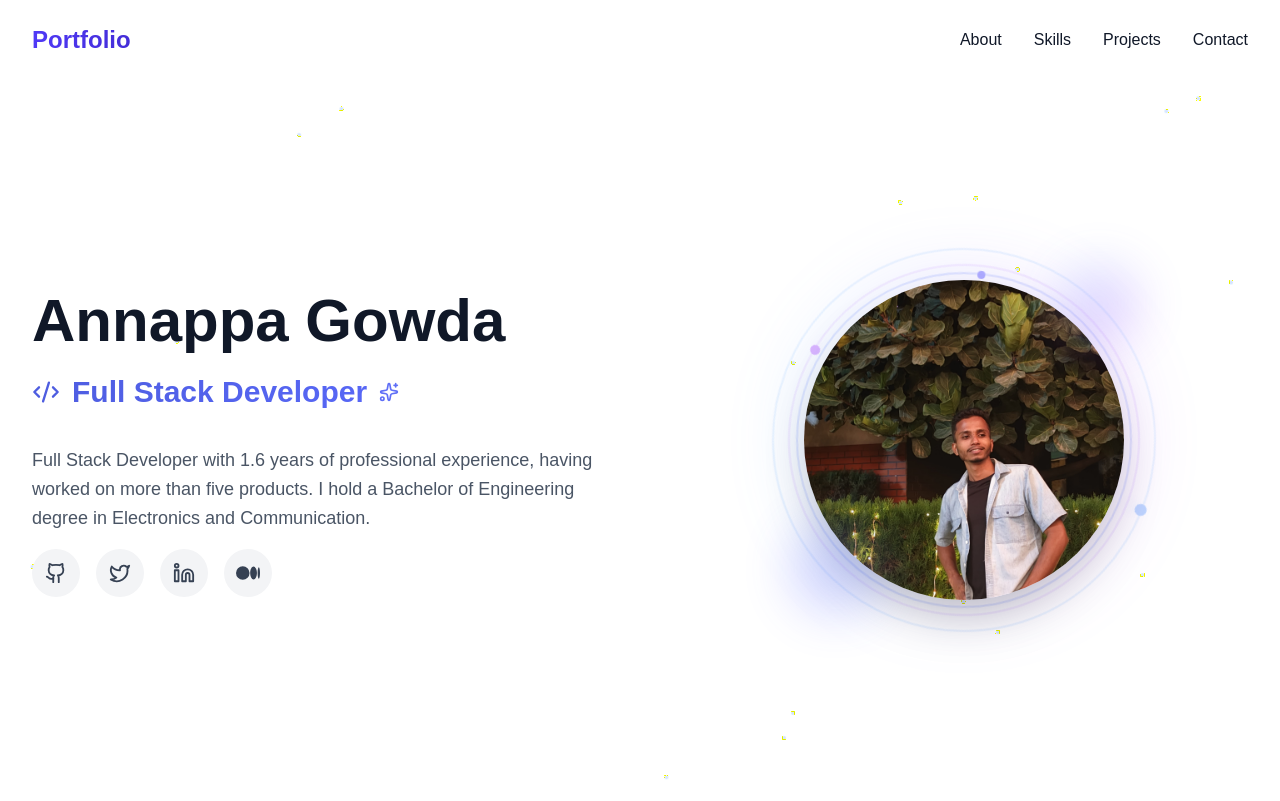
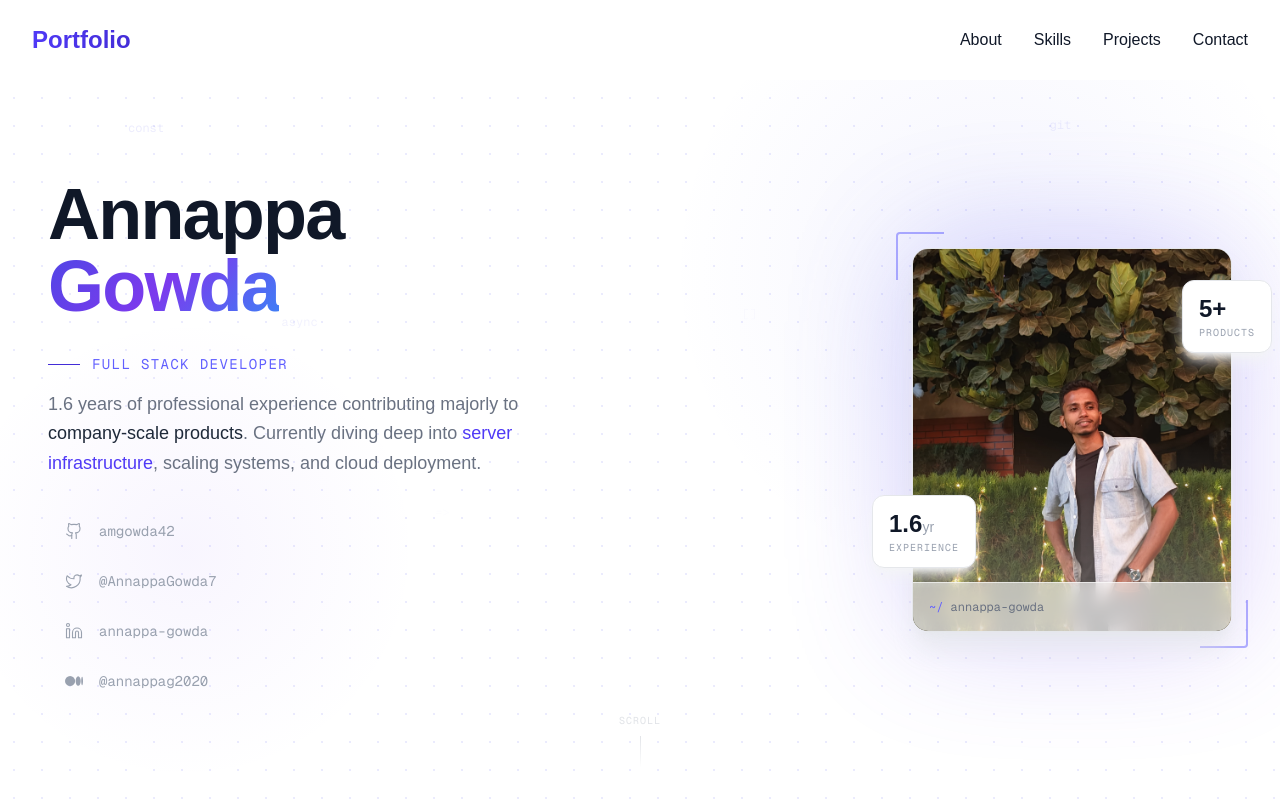
Before and after one commit to amgowda42/portfolio, a Next.js app: page / in a window 1280 px wide. Shown: the top 801 px of the page. Built offline with nearby package versions, Linux system fonts and the light colour scheme.

Commit message:
update in the Bio section

```diff
--- a/components/Bio.tsx
+++ b/components/Bio.tsx
@@ -1,238 +1,295 @@
 "use client";
+
 import Image from "next/image";
-import { Github, Twitter, Linkedin, Code2, Sparkles } from "lucide-react";
-import { useState, useEffect } from "react";
+import { Github, Twitter, Linkedin, ArrowDownRight } from "lucide-react";
+import { useState, useEffect, useRef } from "react";
 
 export default function Bio() {
-  const [isClient, setIsClient] = useState(false);
-  const [particles] = useState(() =>
-    [...Array(20)].map(() => ({
-      left: Math.random() * 100,
-      top: Math.random() * 100,
-      delay: Math.random() * 5,
-      duration: 5 + Math.random() * 10,
-    })),
-  );
+  const [isClient] = useState(true);
+  const [mousePos, setMousePos] = useState({ x: 0, y: 0 });
+  const sectionRef = useRef<HTMLDivElement>(null);
 
   useEffect(() => {
-    // eslint-disable-next-line react-hooks/set-state-in-effect
-    setIsClient(true);
+    const handleMouse = (e: MouseEvent): void => {
+      if (!sectionRef.current) return;
+      const rect = sectionRef.current.getBoundingClientRect();
+      setMousePos({
+        x: ((e.clientX - rect.left) / rect.width - 0.5) * 20,
+        y: ((e.clientY - rect.top) / rect.height - 0.5) * 20,
+      });
+    };
+
+    window.addEventListener("mousemove", handleMouse);
+    return () => window.removeEventListener("mousemove", handleMouse);
   }, []);
+
+  const socials = [
+    {
+      href: "https://github.com/amgowda42",
+      label: "GitHub",
+      icon: <Github size={18} strokeWidth={1.5} />,
+      handle: "amgowda42",
+    },
+    {
+      href: "https://x.com/AnnappaGowda7",
+      label: "Twitter/X",
+      icon: <Twitter size={18} strokeWidth={1.5} />,
+      handle: "@AnnappaGowda7",
+    },
+    {
+      href: "https://www.linkedin.com/in/annappa-gowda",
+      label: "LinkedIn",
+      icon: <Linkedin size={18} strokeWidth={1.5} />,
+      handle: "annappa-gowda",
+    },
+    {
+      href: "https://medium.com/@annappag2020",
+      label: "Medium",
+      icon: (
+        <svg className="w-4.5 h-4.5" fill="currentColor" viewBox="0 0 24 24">
+          <path d="M13.54 12a6.8 6.8 0 01-6.77 6.82A6.8 6.8 0 010 12a6.8 6.8 0 016.77-6.82A6.8 6.8 0 0113.54 12zM20.96 12c0 3.54-1.51 6.42-3.38 6.42-1.87 0-3.39-2.88-3.39-6.42s1.52-6.42 3.39-6.42 3.38 2.88 3.38 6.42M24 12c0 3.17-.53 5.75-1.19 5.75-.66 0-1.19-2.58-1.19-5.75s.53-5.75 1.19-5.75C23.47 6.25 24 8.83 24 12z" />
+        </svg>
+      ),
+      handle: "@annappag2020",
+    },
+  ];
 
   return (
     <section
       id="about"
-      className="relative flex items-center bg-white pt-20 overflow-hidden min-h-screen"
+      ref={sectionRef}
+      className="relative min-h-screen flex items-center overflow-hidden bg-white pt-20"
     >
+      <div className="absolute inset-0 dot-grid pointer-events-none" />
+
+      <div
+        className="absolute w-175 h-175 rounded-full pointer-events-none"
+        style={{
+          background:
+            "radial-gradient(circle, rgba(99,102,241,0.07) 0%, transparent 65%)",
+          top: "-10%",
+          right: "-5%",
+          transform: isClient
+            ? `translate(${-mousePos.x * 0.2}px, ${-mousePos.y * 0.2}px)`
+            : "none",
+          transition: "transform 0.7s ease-out",
+        }}
+      />
+      <div
+        className="absolute w-125 h-125 rounded-full pointer-events-none"
+        style={{
+          background:
+            "radial-gradient(circle, rgba(139,92,246,0.06) 0%, transparent 65%)",
+          bottom: "0%",
+          left: "-5%",
+          transform: isClient
+            ? `translate(${mousePos.x * 0.15}px, ${mousePos.y * 0.15}px)`
+            : "none",
+          transition: "transform 1s ease-out",
+        }}
+      />
+
       {isClient && (
-        <div className="absolute inset-0 overflow-hidden pointer-events-none">
-          {particles.map((particle, i) => (
-            <div
-              key={i}
-              className="absolute w-1 h-1 bg-blue-500 rounded-full opacity-20"
-              style={{
-                left: `${particle.left}%`,
-                top: `${particle.top}%`,
-                animation: `float ${particle.duration}s infinite ease-in-out`,
-                animationDelay: `${particle.delay}s`,
-              }}
-            />
-          ))}
+        <div className="absolute inset-0 pointer-events-none overflow-hidden">
+          {["const", "async", "=>", "{}", "[]", "npm", "git", "ssh"].map(
+            (text, i) => (
+              <span
+                key={i}
+                className="absolute font-mono text-xs select-none"
+                style={{
+                  color: "rgba(99,102,241,0.12)",
+                  left: `${10 + i * 12}%`,
+                  top: `${15 + (i % 3) * 25}%`,
+                  animation: `floatCode ${6 + i * 0.7}s ease-in-out infinite`,
+                  animationDelay: `${i * 0.8}s`,
+                }}
+              >
+                {text}
+              </span>
+            ),
+          )}
         </div>
       )}
-      <div className="relative max-w-7xl mx-auto px-4 sm:px-6 lg:px-8 py-16 md:py-24">
-        <div className="grid grid-cols-1 lg:grid-cols-2 gap-12 lg:gap-20 items-center">
-          <div className="order-2 lg:order-1">
-            <div className="max-w-xl">
-              <h1
-                className={`text-4xl sm:text-5xl lg:text-6xl font-bold text-gray-900 leading-tight mb-4 transition-all duration-1000 ${
-                  isClient
-                    ? "opacity-100 translate-y-0"
-                    : "opacity-0 translate-y-10"
-                }`}
-              >
-                Annappa Gowda
+
+      <div className="relative w-full max-w-7xl mx-auto px-6 sm:px-8 lg:px-12 py-24">
+        <div className="grid grid-cols-1 lg:grid-cols-[1fr_420px] gap-16 lg:gap-24 items-center">
+          <div className="order-2 lg:order-1 space-y-8">
+            <div
+              className={`transition-all duration-700 delay-100 ${isClient ? "opacity-100 translate-y-0" : "opacity-0 translate-y-6"}`}
+            >
+              <h1 className="text-5xl sm:text-6xl lg:text-7xl font-black text-gray-900 leading-none tracking-tight">
+                Annappa
+                <br />
+                <span
+                  className="relative inline-block"
+                  style={{
+                    background:
+                      "linear-gradient(135deg, #4f46e5 0%, #7c3aed 50%, #3b82f6 100%)",
+                    WebkitBackgroundClip: "text",
+                    WebkitTextFillColor: "transparent",
+                    backgroundClip: "text",
+                  }}
+                >
+                  Gowda
+                </span>
               </h1>
-              <div className="relative mb-6 overflow-hidden h-12">
-                <h2
-                  className={`text-2xl sm:text-3xl font-semibold bg-linear-to-r from-[#4E5DE0] to-[#5868F7] bg-clip-text text-transparent inline-flex items-center gap-3 transition-all duration-1000 delay-300 ${
-                    isClient
-                      ? "translate-x-0 opacity-100"
-                      : "-translate-x-full opacity-0"
-                  }`}
-                >
-                  <Code2 className="text-[#4E5DE0]" size={28} />
+            </div>
+
+            <div
+              className={`transition-all duration-700 delay-200 ${isClient ? "opacity-100 translate-y-0" : "opacity-0 translate-y-6"}`}
+            >
+              <div className="flex items-center gap-3 mb-4">
+                <div className="h-px w-8 bg-indigo-700" />
+                <span className="font-mono text-sm text-indigo-500 tracking-widest uppercase">
                   Full Stack Developer
-                  <Sparkles
-                    className="text-[#5868F7] animate-pulse"
-                    size={20}
-                  />
-                </h2>
+                </span>
               </div>
-              <p
-                className={`text-lg text-gray-600 leading-relaxed mb-4 transition-all duration-1000 delay-500 ${
-                  isClient
-                    ? "opacity-100 translate-y-0"
-                    : "opacity-0 translate-y-10"
-                }`}
-              >
-                Full Stack Developer with 1.6 years of professional experience,
-                having worked on more than five products. I hold a Bachelor of
-                Engineering degree in Electronics and Communication.
+              <p className="text-lg text-gray-500 leading-relaxed max-w-lg font-light">
+                1.6 years of professional experience contributing majorly to{" "}
+                <span className="text-gray-800 font-medium">
+                  company-scale products
+                </span>
+                . Currently diving deep into{" "}
+                <span className="text-indigo-600 font-medium">
+                  server infrastructure
+                </span>
+                , scaling systems, and cloud deployment.
               </p>
-              <div
-                className={`flex items-center gap-4 transition-all duration-1000 delay-700 ${
-                  isClient
-                    ? "opacity-100 translate-y-0"
-                    : "opacity-0 translate-y-10"
-                }`}
-              >
+            </div>
+
+            <div
+              className={`space-y-2 transition-all duration-700 delay-500 ${isClient ? "opacity-100 translate-y-0" : "opacity-0 translate-y-6"}`}
+            >
+              {socials.map((s) => (
                 <a
-                  href="https://github.com/amgowda42"
+                  key={s.label}
+                  href={s.href}
                   target="_blank"
                   rel="noopener noreferrer"
-                  className="group flex items-center justify-center w-12 h-12 rounded-full bg-gray-100 hover:bg-linear-to-r from-[#4E5DE0] to-[#5868F7] transition-all duration-300 hover:scale-110 hover:rotate-12"
-                  aria-label="GitHub"
+                  className="group flex items-center gap-4 py-2.5 px-4 rounded-xl border border-transparent hover:border-gray-200 hover:bg-gray-50 transition-all duration-200 w-fit"
+                  aria-label={s.label}
                 >
-                  <Github
-                    size={22}
-                    className="text-gray-700 group-hover:text-white transition-colors duration-300"
-                    strokeWidth={2}
+                  <span className="text-gray-400 group-hover:text-indigo-500 transition-colors duration-200">
+                    {s.icon}
+                  </span>
+                  <span className="font-mono text-sm text-gray-400 group-hover:text-gray-800 transition-colors duration-200">
+                    {s.handle}
+                  </span>
+                  <ArrowDownRight
+                    size={14}
+                    className="text-transparent group-hover:text-indigo-500 transition-all duration-200 -rotate-90 group-hover:translate-x-0.5 group-hover:-translate-y-0.5"
                   />
                 </a>
-                <a
-                  href="https://x.com/AnnappaGowda7"
-                  target="_blank"
-                  rel="noopener noreferrer"
-                  className="group flex items-center justify-center w-12 h-12 rounded-full bg-gray-100 hover:bg-linear-to-r from-[#4E5DE0] to-[#5868F7] transition-all duration-300 hover:scale-110 hover:rotate-12"
-                  aria-label="Twitter/X"
-                >
-                  <Twitter
-                    size={22}
-                    className="text-gray-700 group-hover:text-white transition-colors duration-300"
-                    strokeWidth={2}
-                  />
-                </a>
-                <a
-                  href="https://www.linkedin.com/in/annappa-gowda"
-                  target="_blank"
-                  rel="noopener noreferrer"
-                  className="group flex items-center justify-center w-12 h-12 rounded-full bg-gray-100 hover:bg-linear-to-r from-[#4E5DE0] to-[#5868F7] transition-all duration-300 hover:scale-110 hover:rotate-12"
-                  aria-label="LinkedIn"
-                >
-                  <Linkedin
-                    size={22}
-                    className="text-gray-700 group-hover:text-white transition-colors duration-300"
-                    strokeWidth={2}
-                  />
-                </a>
-                <a
-                  href="https://medium.com/@annappag2020"
-                  target="_blank"
-                  rel="noopener noreferrer"
-                  className="group flex items-center justify-center w-12 h-12 rounded-full bg-gray-100 hover:bg-linear-to-r from-[#4E5DE0] to-[#5868F7] transition-all duration-300 hover:scale-110 hover:rotate-12"
-                  aria-label="Medium"
-                >
-                  <svg
-                    className="w-6 h-6 text-gray-700 group-hover:text-white transition-colors duration-300"
-                    fill="currentColor"
-                    viewBox="0 0 24 24"
-                  >
-                    <path d="M13.54 12a6.8 6.8 0 01-6.77 6.82A6.8 6.8 0 010 12a6.8 6.8 0 016.77-6.82A6.8 6.8 0 0113.54 12zM20.96 12c0 3.54-1.51 6.42-3.38 6.42-1.87 0-3.39-2.88-3.39-6.42s1.52-6.42 3.39-6.42 3.38 2.88 3.38 6.42M24 12c0 3.17-.53 5.75-1.19 5.75-.66 0-1.19-2.58-1.19-5.75s.53-5.75 1.19-5.75C23.47 6.25 24 8.83 24 12z" />
-                  </svg>
-                </a>
-              </div>
+              ))}
             </div>
           </div>
-          <div className="order-1 lg:order-2 flex justify-center">
-            <div
-              className={`relative transition-all duration-1000 delay-200 ${
-                isClient ? "opacity-100 scale-100" : "opacity-0 scale-90"
-              }`}
-            >
-              <div className="absolute inset-0 flex items-center justify-center">
-                <div className="absolute w-96 h-96 rounded-full border-2 border-blue-200 opacity-30 animate-spin-slow">
-                  <div className="absolute top-0 left-1/2 -translate-x-1/2 -translate-y-1/2 w-3 h-3 bg-blue-500 rounded-full shadow-lg shadow-blue-500/50" />
-                </div>
-                <div className="absolute w-88 h-88 rounded-full border-2 border-purple-200 opacity-40 animate-spin-reverse">
-                  <div className="absolute top-1/2 right-0 translate-x-1/2 -translate-y-1/2 w-2.5 h-2.5 bg-purple-500 rounded-full shadow-lg shadow-purple-500/50" />
-                </div>
-                <div className="absolute w-84 h-84 rounded-full border-2 border-indigo-200 opacity-50 animate-spin-medium">
-                  <div className="absolute bottom-0 left-1/2 -translate-x-1/2 translate-y-1/2 w-2 h-2 bg-indigo-500 rounded-full shadow-lg shadow-indigo-500/50" />
-                </div>
-              </div>
-              <div className="absolute inset-0 rounded-full bg-linear-to-r from-blue-400 to-purple-500 opacity-20 blur-2xl animate-pulse-slow" />
-              <div className="relative w-72 h-72 sm:w-80 sm:h-80 rounded-full shadow-2xl overflow-hidden group">
-                <div className="absolute inset-0 bg-linear-to-r from-[#4E5DE0] to-[#5868F7] opacity-0 group-hover:opacity-10 transition-opacity duration-500" />
+
+          <div
+            className={`order-1 lg:order-2 flex justify-center lg:justify-end transition-all duration-1000 delay-300 ${isClient ? "opacity-100 scale-100" : "opacity-0 scale-95"}`}
+          >
+            <div className="relative">
+              <div className="absolute -top-4 -left-4 w-12 h-12 border-t-2 border-l-2 border-indigo-500/50 rounded-tl-sm" />
+              <div className="absolute -bottom-4 -right-4 w-12 h-12 border-b-2 border-r-2 border-indigo-500/50 rounded-br-sm" />
+
+              <div
+                className="absolute inset-0 rounded-2xl blur-3xl opacity-30"
+                style={{
+                  background: "linear-gradient(135deg, #6366f1, #8b5cf6)",
+                  transform: isClient
+                    ? `translate(${mousePos.x * 0.05}px, ${mousePos.y * 0.05}px)`
+                    : "none",
+                  transition: "transform 0.4s ease-out",
+                }}
+              />
+
+              <div
+                className="relative w-72 h-80 sm:w-80 sm:h-96 rounded-2xl overflow-hidden border border-gray-200 shadow-xl shadow-gray-200/80"
+                style={{
+                  transform: isClient
+                    ? `perspective(1000px) rotateY(${mousePos.x * 0.015}deg) rotateX(${-mousePos.y * 0.015}deg)`
+                    : "none",
+                  transition: "transform 0.3s ease-out",
+                }}
+              >
                 <Image
                   src="/image_1.jpg"
                   alt="Annappa Gowda"
-                  className=" width={600}
-                  height={600} object-cover transform group-hover:scale-110 transition-transform duration-700"
-                  width={600}
-                  height={600}
+                  className="object-cover"
+                  fill
+                  priority
                 />
+
+                <div className="absolute inset-0 bg-linear-to-t from-white/30 via-transparent to-transparent" />
+
+                <div className="absolute bottom-0 left-0 right-0 p-4 backdrop-blur-sm bg-white/60 border-t border-white/60">
+                  <p className="text-xs font-mono text-gray-500">
+                    <span className="text-indigo-500">~/</span> annappa-gowda
+                  </p>
+                </div>
               </div>
-              <div className="absolute -top-4 -right-4 w-20 h-20 bg-linear-to-br from-blue-500 to-purple-600 rounded-full opacity-20 blur-xl animate-pulse-slow" />
-              <div className="absolute -bottom-4 -left-4 w-24 h-24 bg-linear-to-tr from-indigo-500 to-blue-600 rounded-full opacity-20 blur-xl animate-pulse-delay" />
+
+              <div
+                className={`absolute -right-10 top-8 px-4 py-3 rounded-xl bg-white border border-gray-200 shadow-lg shadow-gray-100 transition-all duration-1000 delay-700 ${
+                  isClient
+                    ? "opacity-100 translate-x-0"
+                    : "opacity-0 translate-x-4"
+                }`}
+              >
+                <p className="text-2xl font-black text-gray-900">5+</p>
+                <p className="text-[10px] font-mono text-gray-400 uppercase tracking-widest">
+                  Products
+                </p>
+              </div>
+
+              <div
+                className={`absolute -left-10 bottom-16 px-4 py-3 rounded-xl bg-white border border-gray-200 shadow-lg shadow-gray-100 transition-all duration-1000 delay-900 ${
+                  isClient
+                    ? "opacity-100 translate-x-0"
+                    : "opacity-0 -translate-x-4"
+                }`}
+              >
+                <p className="text-2xl font-black text-gray-900">
+                  1.6
+                  <span className="text-sm font-normal text-gray-400">yr</span>
+                </p>
+                <p className="text-[10px] font-mono text-gray-400 uppercase tracking-widest">
+                  Experience
+                </p>
+              </div>
             </div>
           </div>
         </div>
       </div>
+
+      {isClient && (
+        <div className="absolute bottom-8 left-1/2 -translate-x-1/2 flex flex-col items-center gap-2 opacity-30">
+          <span className="text-[10px] font-mono text-gray-400 tracking-widest uppercase">
+            scroll
+          </span>
+          <div className="w-px h-8 bg-linear-to-b from-gray-400 to-transparent animate-pulse" />
+        </div>
+      )}
+
       <style jsx>{`
-        @keyframes float {
+        .dot-grid {
+          background-image: radial-gradient(
+            circle,
+            rgba(99, 102, 241, 0.13) 1px,
+            transparent 1px
+          );
+          background-size: 28px 28px;
+        }
+
+        @keyframes floatCode {
           0%,
           100% {
-            transform: translateY(0) translateX(0);
-          }
-          25% {
-            transform: translateY(-20px) translateX(10px);
+            transform: translateY(0px);
+            opacity: 1;
           }
           50% {
-            transform: translateY(-10px) translateX(-10px);
+            transform: translateY(-18px);
+            opacity: 0;
           }
-          75% {
-            transform: translateY(-15px) translateX(5px);
-          }
-        }
-
-        @keyframes spin-slow {
-          from {
-            transform: rotate(0deg);
-          }
-          to {
-            transform: rotate(360deg);
-          }
-        }
-
-        @keyframes spin-reverse {
-          from {
-            transform: rotate(360deg);
-          }
-          to {
-            transform: rotate(0deg);
-          }
-        }
-
-        .animate-spin-slow {
-          animation: spin-slow 20s linear infinite;
-        }
-
-        .animate-spin-reverse {
-          animation: spin-reverse 15s linear infinite;
-        }
-
-        .animate-spin-medium {
-          animation: spin-slow 12s linear infinite;
-        }
-
-        .animate-pulse-slow {
-          animation: pulse 3s cubic-bezier(0.4, 0, 0.6, 1) infinite;
-        }
-
-        .animate-pulse-delay {
-          animation: pulse 2.5s cubic-bezier(0.4, 0, 0.6, 1) infinite;
-          animation-delay: 1s;
         }
       `}</style>
     </section>
```
